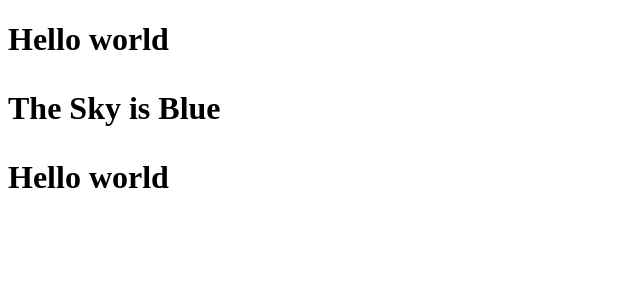
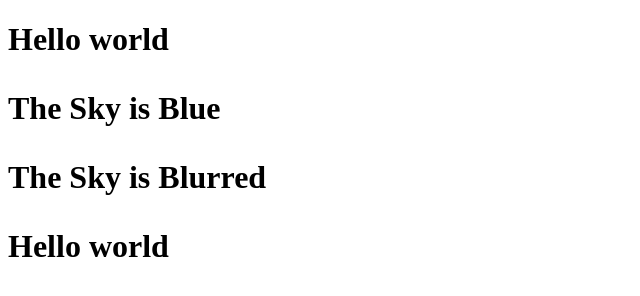
Before and after one commit to zaktech96/html-folder, a plain HTML site: page index.html in a window 1280 px wide. Shown: the whole page, without its empty margins (0-640 px from the left). Drawn offline with Linux system fonts and the light colour scheme.

Commit message:
Ryans change

```diff
--- a/index.html
+++ b/index.html
@@ -8,6 +8,7 @@
 <body>
     <h1>Hello world
         <p>The Sky is Blue</p>
+        <p>The Sky is Blurred</p>
     </h1>
     <h1>Hello world </h1>
 </body>
```
